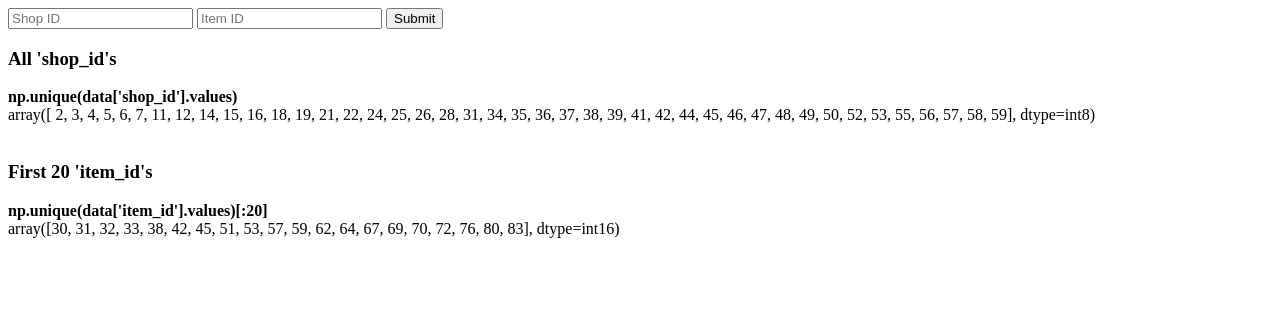
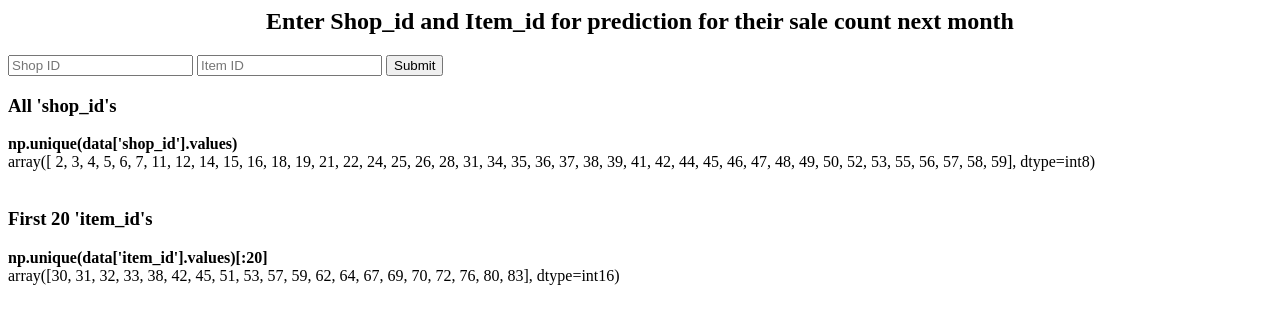
Before and after one commit to VipinindKumar/Predict-Future-Sales, a Flask app: page / in a window 1280 px wide. Shown: the top 324 px of the page. Run offline with Flask 2, Linux system fonts and the light colour scheme.

Commit message:
add heading in index html page

```diff
--- a/templates/index.html
+++ b/templates/index.html
@@ -2,6 +2,7 @@
 	<title>Hellllo WWoorrld</title>
 </head>
 <body>
+	<h2 style="text-align: center;">Enter Shop_id and Item_id for prediction for their sale count next month</h2>
 	<form action="/predict" method="post">
 		<input type="text" name="shop_id" placeholder="Shop ID" required>
 		<input type="text" name="item_id" placeholder="Item ID" required>
```
